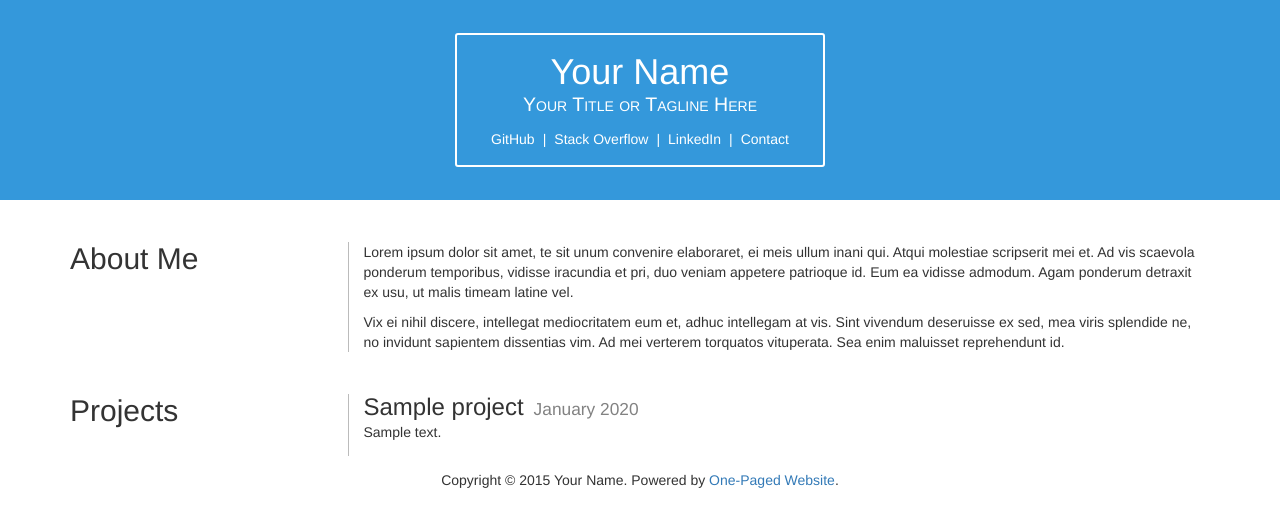
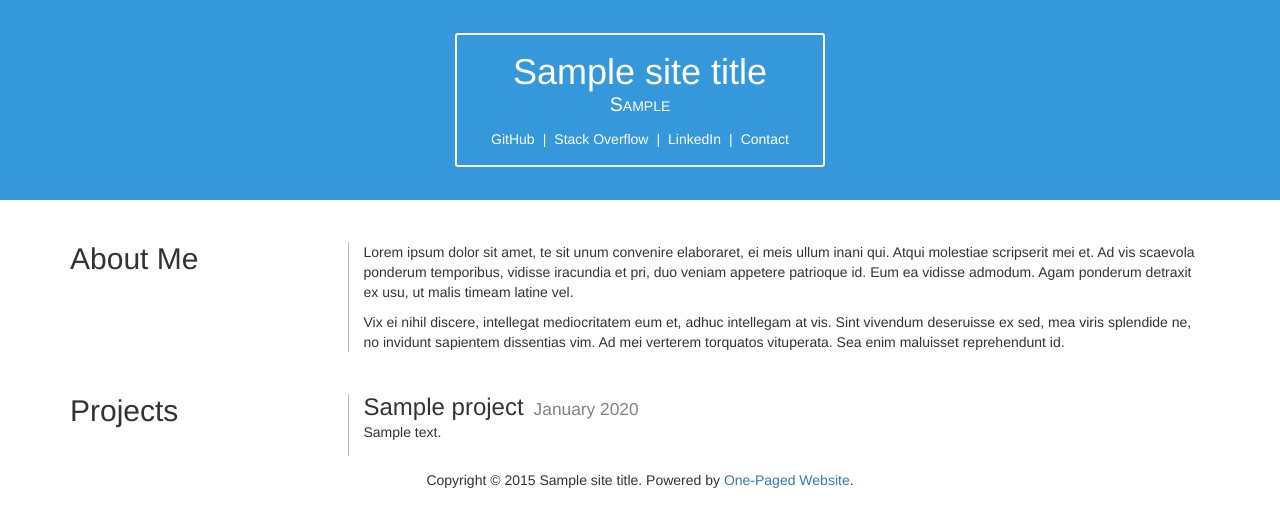
Before and after one commit to ipavl/OnePagedWebsite-jinja, a Flask app: template templates/index.html in a window 1280 px wide. Shown: the top 527 px of the page. Run offline with Flask 2, Linux system fonts and the light colour scheme; tables that the repository leaves empty hold one stand-in row (values such as "Sample post"); the template is opened without the code that fills it: values that come from a table or form of the project are taken from there, most other values are stand-ins (such as "Sample title", 1, 10 or a date in 2020); some libraries are stand-ins or nearby versions.

Commit message:
Add site tagline to app.py and use site_title in infobox and footer

```diff
--- a/app.py
+++ b/app.py
@@ -11,6 +11,7 @@ db = SQLAlchemy(app)
 
 # Site configuration
 site_title = 'Your Name'
+site_tagline = 'Your Title or Tagline'
 
 
 class Project(db.Model):
@@ -25,7 +26,10 @@ db.create_all()
 @app.route('/')
 def index():
     projects = Project.query.all()
-    return render_template('index.html', site_title=site_title, projects=projects)
+    return render_template('index.html',
+                           site_title=site_title,
+                           site_tagline=site_tagline,
+                           projects=projects)
 
 
 @app.template_filter('projectdate')
--- a/templates/index.html
+++ b/templates/index.html
@@ -12,9 +12,9 @@
 <header>
     <div class="infobox">
         <div class="content">
-            <h1>Your Name</h1>
+            <h1>{{ site_title }}</h1>
 
-            <div class="subtitle">Your Title or Tagline Here</div>
+            <div class="subtitle">{{ site_tagline }}</div>
 
             <ul class="list-unstyled links">
                 <li><a href="#">GitHub</a></li><!--
@@ -69,7 +69,7 @@
     </section>
 </div>
 
-<footer>Copyright &copy; 2015 Your Name.
+<footer>Copyright &copy; 2015 {{ site_title }}.
     Powered by <a href="https://github.com/ipavl/OnePagedWebsite">One-Paged Website</a>.
 </footer>
 
```
